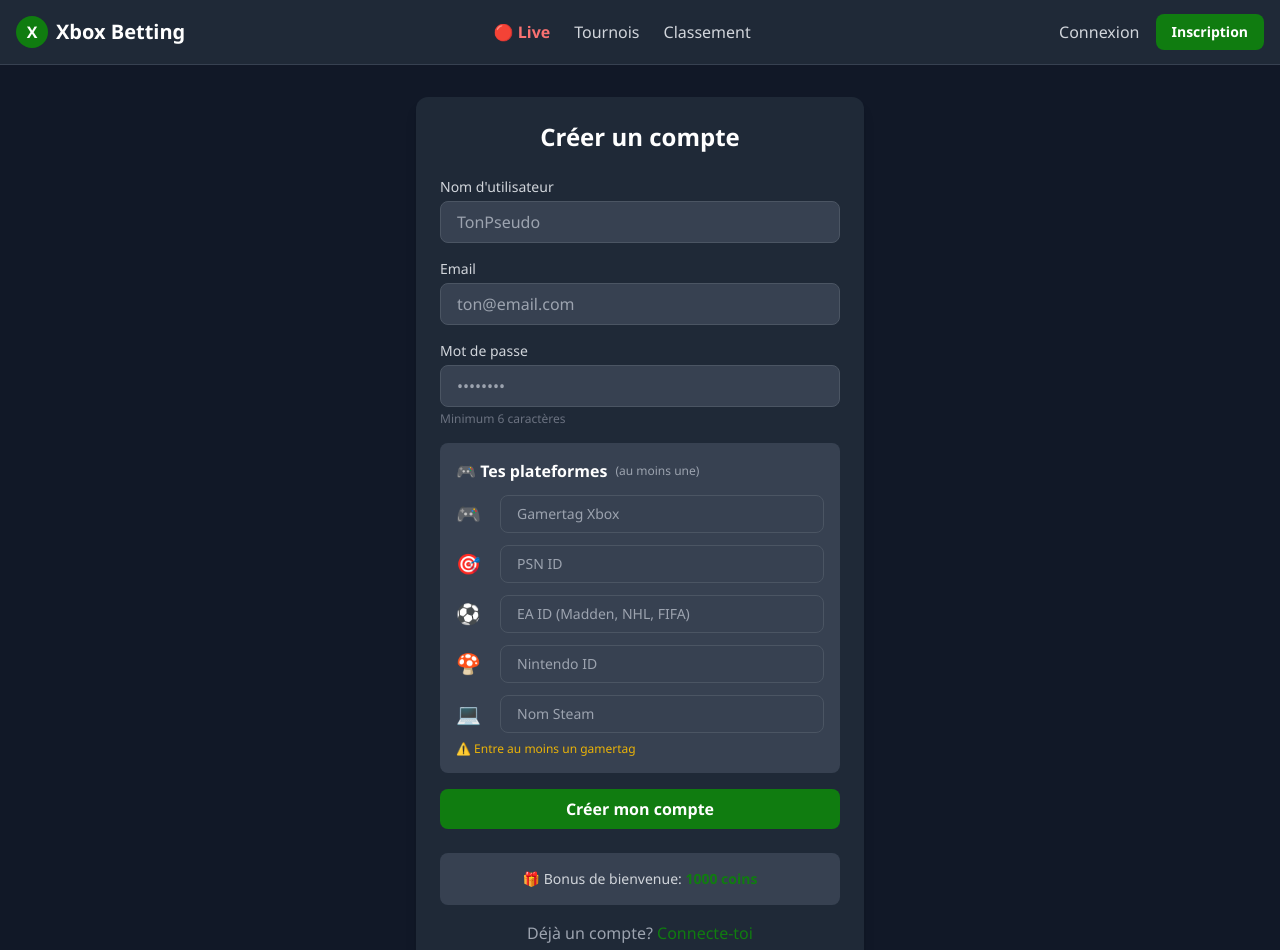
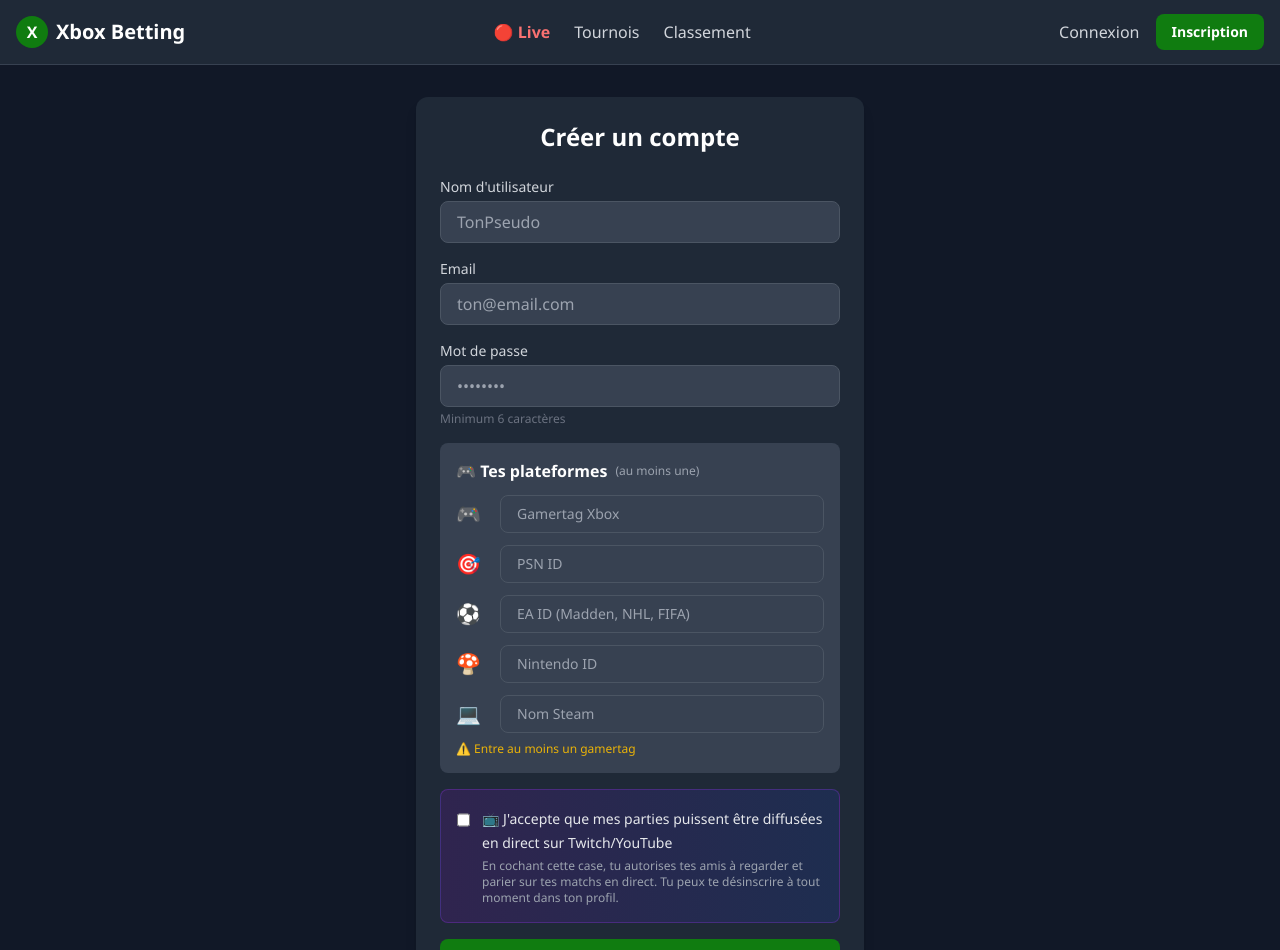
Before and after one commit to PhilGOAT/Elliot-Tremblay, a React (Vite) app in the folder frontend/: page /register in a window 1280 px wide. Shown: the top 950 px of the page. Built offline with nearby package versions, Linux system fonts and the light colour scheme; no server answers.

Commit message:
feat: ajouter consentement streaming lors de l'inscription

```diff
--- a/frontend/src/pages/Register.jsx
+++ b/frontend/src/pages/Register.jsx
@@ -22,6 +22,7 @@ export default function Register() {
     nintendoId: '',
     steamName: ''
   });
+  const [consent, setConsent] = useState(false);
   const [loading, setLoading] = useState(false);
   const { register } = useAuth();
   const navigate = useNavigate();
@@ -41,12 +42,17 @@ export default function Register() {
       return;
     }
 
+    if (!consent) {
+      toast.error('Tu dois accepter les conditions pour continuer');
+      return;
+    }
+
     setLoading(true);
 
     try {
       await register(username, email, password, gamertags);
       toast.success('Compte créé! Tu as reçu 1000 coins de départ.');
-      navigate('/matches');
+      navigate('/live');
     } catch (error) {
       toast.error(error.response?.data?.error || 'Erreur lors de l\'inscription');
     } finally {
@@ -129,10 +135,31 @@ export default function Register() {
             )}
           </div>
 
+          {/* Consentement streaming */}
+          <div className="bg-gradient-to-r from-purple-900/30 to-blue-900/30 rounded-lg p-4 border border-purple-600/30">
+            <label className="flex items-start gap-3 cursor-pointer">
+              <input
+                type="checkbox"
+                checked={consent}
+                onChange={(e) => setConsent(e.target.checked)}
+                className="mt-1 w-5 h-5 rounded border-gray-600 bg-gray-700 text-xbox-green focus:ring-xbox-green"
+              />
+              <div>
+                <span className="text-sm text-gray-200">
+                  📺 J'accepte que mes parties puissent être diffusées en direct sur Twitch/YouTube
+                </span>
+                <p className="text-xs text-gray-400 mt-1">
+                  En cochant cette case, tu autorises tes amis à regarder et parier sur tes matchs en direct.
+                  Tu peux te désinscrire à tout moment dans ton profil.
+                </p>
+              </div>
+            </label>
+          </div>
+
           <button
             type="submit"
             className="btn-primary w-full"
-            disabled={loading || !hasAtLeastOneGamertag}
+            disabled={loading || !hasAtLeastOneGamertag || !consent}
           >
             {loading ? 'Création...' : 'Créer mon compte'}
           </button>
```
